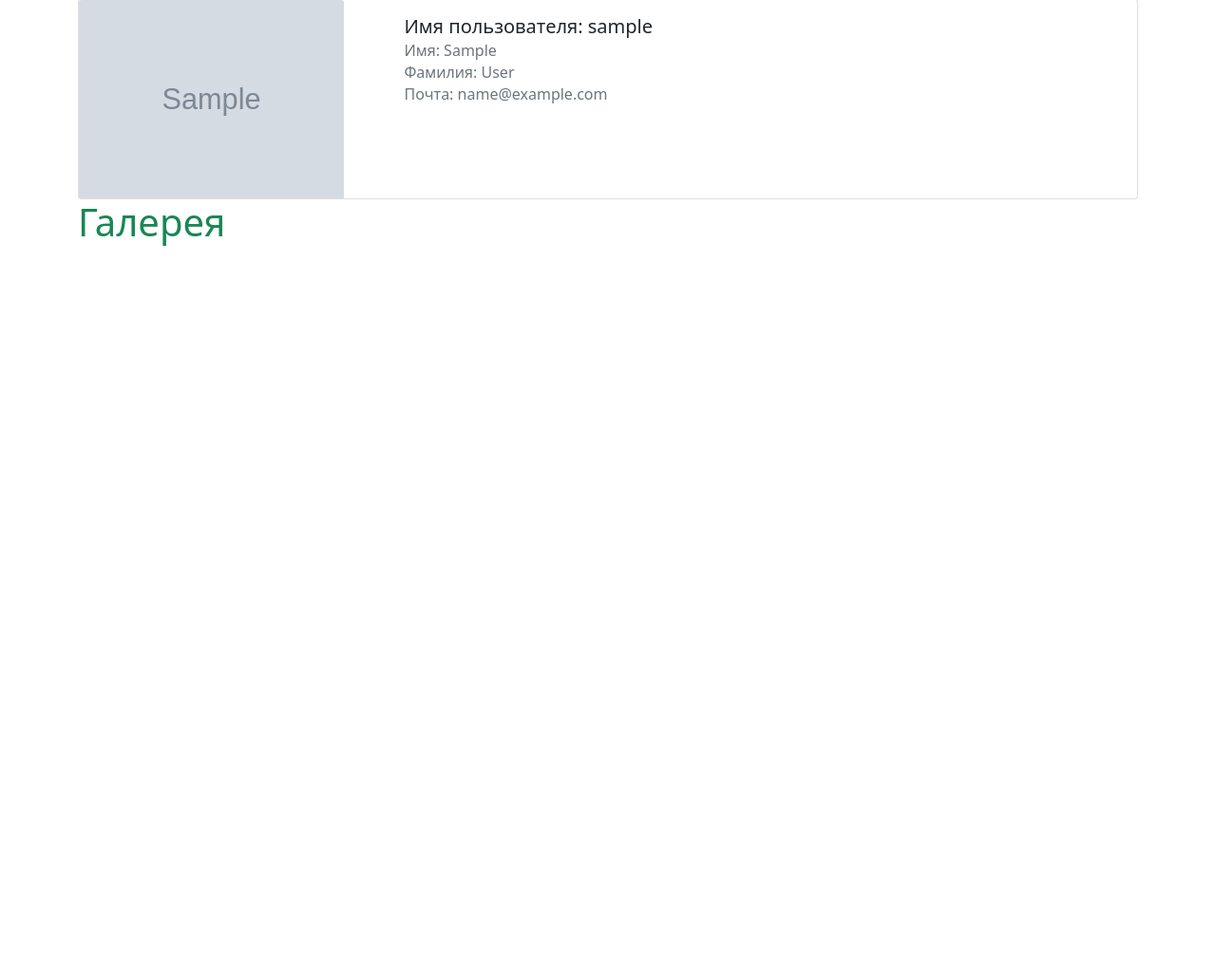
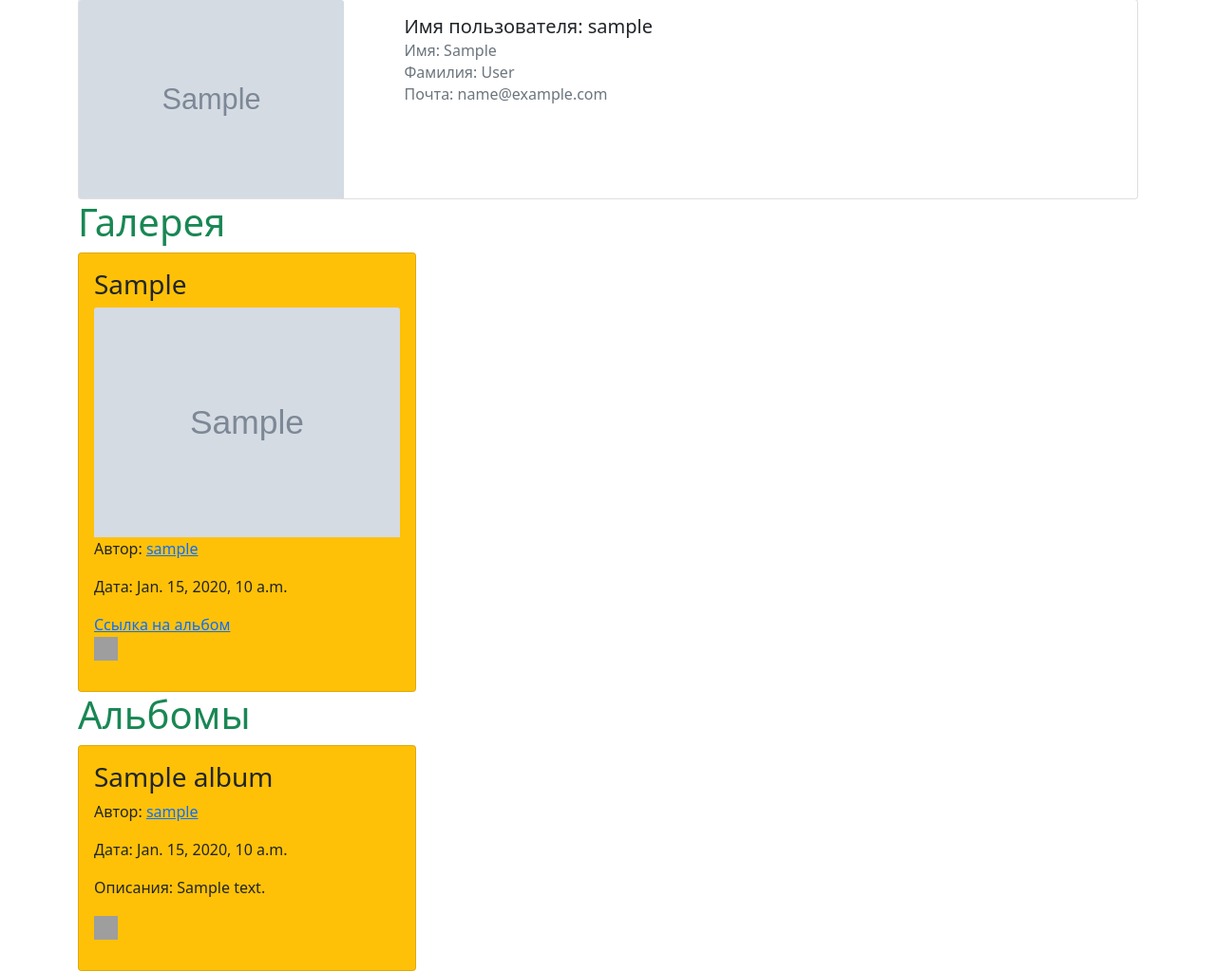
Before and after one commit to shakir76/exam9, a Django app: page /accounts/1/ in a window 1280 px wide. Shown: the part 75-1098 px from the top of the page at 95% size. Before the commit the page ends 334 px from the top, so only its background shows below. Run offline with Django 4.2, Linux system fonts and the light colour scheme; tables that the repository leaves empty hold one stand-in row (values such as "Sample post"); grey boxes marked "Sample" are stand-in pictures; grey boxes are pictures that could not be loaded.

Commit message:
Подредоктировал аунтефикацию и закончил 3 этап

```diff
--- a/accounts/forms.py
+++ b/accounts/forms.py
@@ -14,7 +14,6 @@ class MyUserCreationForm(UserCreationForm):
 
 
 class UserChangeForm(forms.ModelForm):
-    email = forms.EmailField(label="Email", required=True, )
     class Meta:
         model = get_user_model()
         fields = ['first_name', 'last_name', 'email']
--- a/accounts/templates/profile_view.html
+++ b/accounts/templates/profile_view.html
@@ -1,13 +1,13 @@
 {% extends "base.html" %}
 {% block title %}Профиль{% endblock %}
 {% block nav %}
-    {% if request.user.is_authenticated  %}
-    <li class="nav-item">
-        <a class="nav-link" href="{% url "accounts:change_profile"  %}">Редактирования</a>
-    </li>
-    <li class="nav-item">
-        <a class="nav-link" href="{% url 'accounts:change_password' %}">Сменить пароль</a>
-    </li>
+    {% if request.user.is_authenticated %}
+        <li class="nav-item">
+            <a class="nav-link" href="{% url "accounts:change_profile" %}">Редактирования</a>
+        </li>
+        <li class="nav-item">
+            <a class="nav-link" href="{% url 'accounts:change_password' %}">Сменить пароль</a>
+        </li>
     {% endif %}
 {% endblock %}
 {% block content %}
@@ -23,4 +23,5 @@
         </div>
     </div>
     {% include 'partial/list_partial.html' %}
+    {% include 'partial/list_album.html' %}
 {% endblock %}
--- a/accounts/views.py
+++ b/accounts/views.py
@@ -10,6 +10,7 @@ from django.views.generic import CreateView, DetailView, ListView, UpdateView
 
 from accounts.forms import MyUserCreationForm, UserChangeForm, ProfileChangeForm
 from accounts.models import Profile
+from webapp.models import Photo, Album
 
 
 class RegisterView(CreateView):
@@ -35,6 +36,16 @@ class RegisterView(CreateView):
 class ProfileView(DetailView):
     model = get_user_model()
     template_name = 'profile_view.html'
+
+    def get_context_data(self, **kwargs):
+        context = super().get_context_data(**kwargs)
+        if self.request.user == self.object:
+            context['photos'] = Photo.objects.filter(author=self.object, )
+            context['albums'] = Album.objects.filter(author_album=self.object, )
+        else:
+            context['photos'] = Photo.objects.filter(author=self.object, private=False)
+            context['albums'] = Album.objects.filter(author_album=self.object, private=False)
+        return context
 
 
 class ChangeProfileView(PermissionRequiredMixin, UpdateView):
--- /dev/null
+++ b/templates/partial/list_album.html
@@ -0,0 +1,19 @@
+<h1 class="text-success">Альбомы</h1>
+<div class="row">
+    {% for album in albums %}
+        <div class="col-12 col-md-6 col-lg-4">
+            <div class="card bg-warning ">
+                <div class="card-body">
+                    <h5 class="card-title"><span class="fs-3">{{ album.name }}</span></h5>
+                    <p>Автор: <a href="{% url 'accounts:profile_view' album.author_album.pk %}">{{ album.author_album }}</a></p>
+                    <p>Дата: {{ album.created_at }}</p>
+                    <p>Описания: {{ album.description }}</p>
+                    <p><a href="{% url 'webapp:view_album' album.pk %}"><img
+                            src="https://ru.seaicons.com/wp-content/uploads/2015/10/Preview-icon2.png"
+                            width="25"
+                            height="25" alt="Просмотр"></a></p>
+                </div>
+            </div>
+        </div>
+    {% endfor %}
+</div>
--- a/templates/partial/list_partial.html
+++ b/templates/partial/list_partial.html
@@ -6,7 +6,7 @@
                 <div class="card-body">
                     <h5 class="card-title"><span class="fs-3">{{ photo.signature }}</span></h5>
                     <img src="{{ photo.avatar.url }}" class="card-img-top  w-100" alt="...">
-                    <p>Автор: {{ photo.author }}</p>
+                    <p>Автор: <a href="{% url 'accounts:profile_view' photo.author.pk %}">{{ photo.author }}</a></p>
                     <p>Дата: {{ photo.created_at }}</p>
                     {% if  photo.album %}
                         <a href="{% url 'webapp:view_album' photo.album.pk %}">Ссылка на альбом</a>
--- a/webapp/photo/photo.py
+++ b/webapp/photo/photo.py
@@ -16,7 +16,7 @@ class ListPhoto(ListView):
     ordering = ('-created_at',)
 
     def get_queryset(self):
-        return Photo.objects.filter(Q(private=False) | Q(album__private=False))
+        return Photo.objects.filter(Q(private=False)).filter(Q(album__private=False))
 
 
 class PhotoView(DetailView):
```
